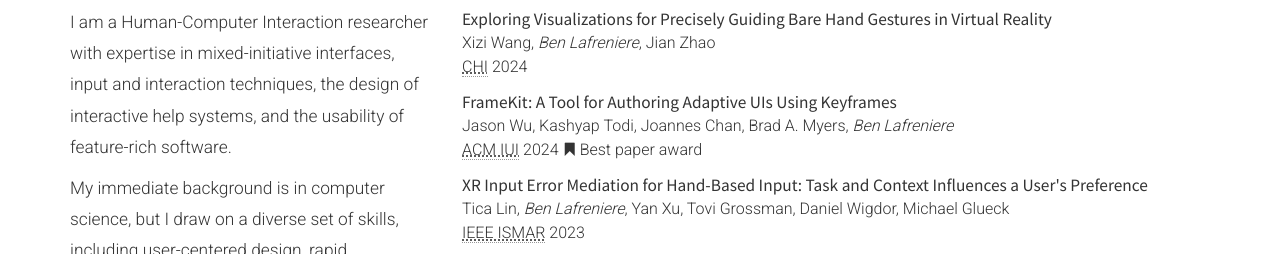
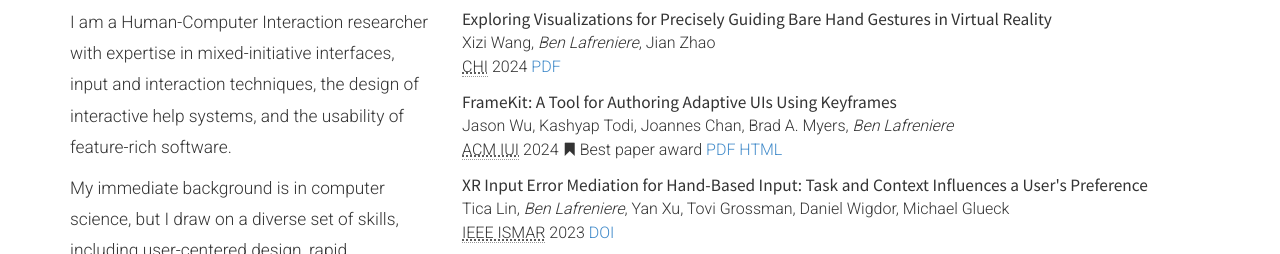
Before and after one commit to lafrenben/webpage, a plain HTML site: page index.html in a window 1280 px wide. Shown: the part 356-610 px from the top of the page. Drawn offline with Linux system fonts and the light colour scheme.

Commit message:
Added paper links to recent publications

```diff
--- a/index.html
+++ b/index.html
@@ -84,7 +84,7 @@
 				<div class="authors">
 					Xizi&nbsp;Wang, <span class="me">Ben&nbsp;Lafreniere</span>, Jian&nbsp;Zhao
 				<div><span class="collection"><abbr title="ACM CHI conference on Human Factors in Computing Systems">CHI</abbr>
-						2024</span> <!-- <a href="/assets/papers/">PDF</a> <a href="https://www.youtube.com/watch?v=R1CjhX4JRAU">Talk</a> <a href="https://www.youtube.com/watch?v=">Talk</a>-->
+						2024</span> <a href="/assets/papers/chi24-wang.pdf">PDF</a> <!-- <a href="https://www.youtube.com/watch?v=R1CjhX4JRAU">Talk</a> <a href="https://www.youtube.com/watch?v=">Talk</a>-->
 				</div>
 			</li>
 
@@ -93,7 +93,7 @@
 				<div class="authors">
 					Jason&nbsp;Wu, Kashyap&nbsp;Todi, Joannes&nbsp;Chan, Brad&nbsp;A.&nbsp;Myers, <span class="me">Ben&nbsp;Lafreniere</span>
 				<div><span class="collection"><abbr title="ACM International Conference on Intelligent User Interfaces">ACM IUI</abbr>
-						2024</span> <span class=""><span class="award glyphicon glyphicon-bookmark"></span>&nbsp;Best&nbsp;paper&nbsp;award</span> <!-- <a href="/assets/papers/">PDF</a> <a href="https://www.youtube.com/watch?v=">Video</a> <a href="https://www.youtube.com/watch?v=">Talk</a>-->
+						2024</span> <span class=""><span class="award glyphicon glyphicon-bookmark"></span>&nbsp;Best&nbsp;paper&nbsp;award</span> <a href="/assets/papers/iui24-jason_wu-framekit.pdf">PDF</a> <a href="https://dl.acm.org/doi/fullHtml/10.1145/3640543.3645176">HTML</a> <!-- <a href="https://www.youtube.com/watch?v=">Video</a> <a href="https://www.youtube.com/watch?v=">Talk</a>-->
 				</div>
 			</li>
 
@@ -102,7 +102,7 @@
 				<div class="authors">
 					Tica&nbsp;Lin, <span class="me">Ben&nbsp;Lafreniere</span>, Yan&nbsp;Xu, Tovi&nbsp;Grossman, Daniel&nbsp;Wigdor, Michael&nbsp;Glueck
 				<div><span class="collection"><abbr title="IEEE International Symposium on Mixed and Augmented Reality">IEEE ISMAR</abbr>
-						2023</span> <!-- <a href="/assets/papers/">PDF</a> <a href="https://www.youtube.com/watch?v=">Video</a> <a href="https://www.youtube.com/watch?v=">Talk</a>-->
+						2023</span> <a href="https://dx.doi.org/10.1109/ISMAR59233.2023.00117">DOI</a> <!-- <a href="https://www.youtube.com/watch?v=">Video</a> <a href="https://www.youtube.com/watch?v=">Talk</a>-->
 				</div>
 			</li>
 
```
